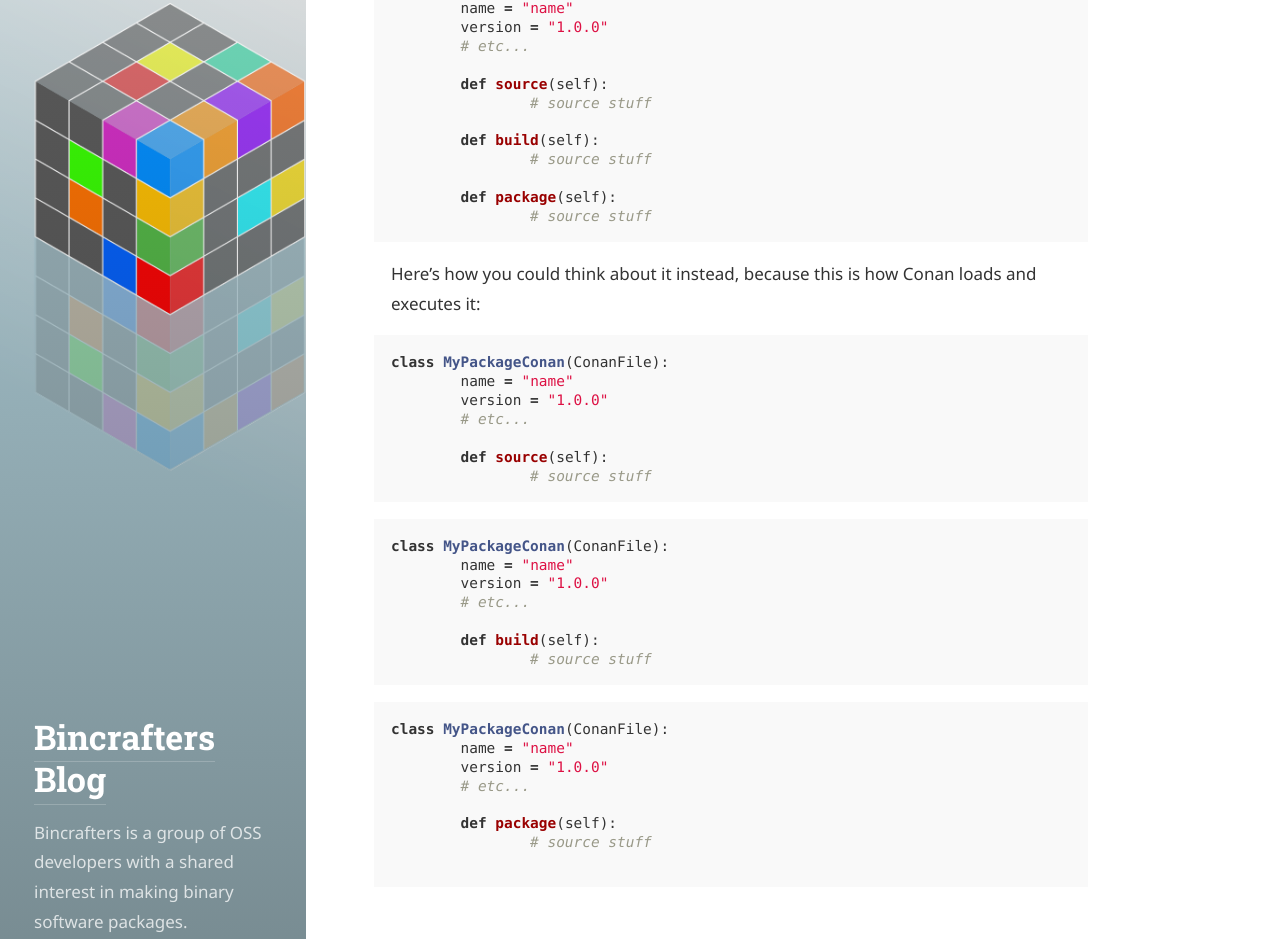
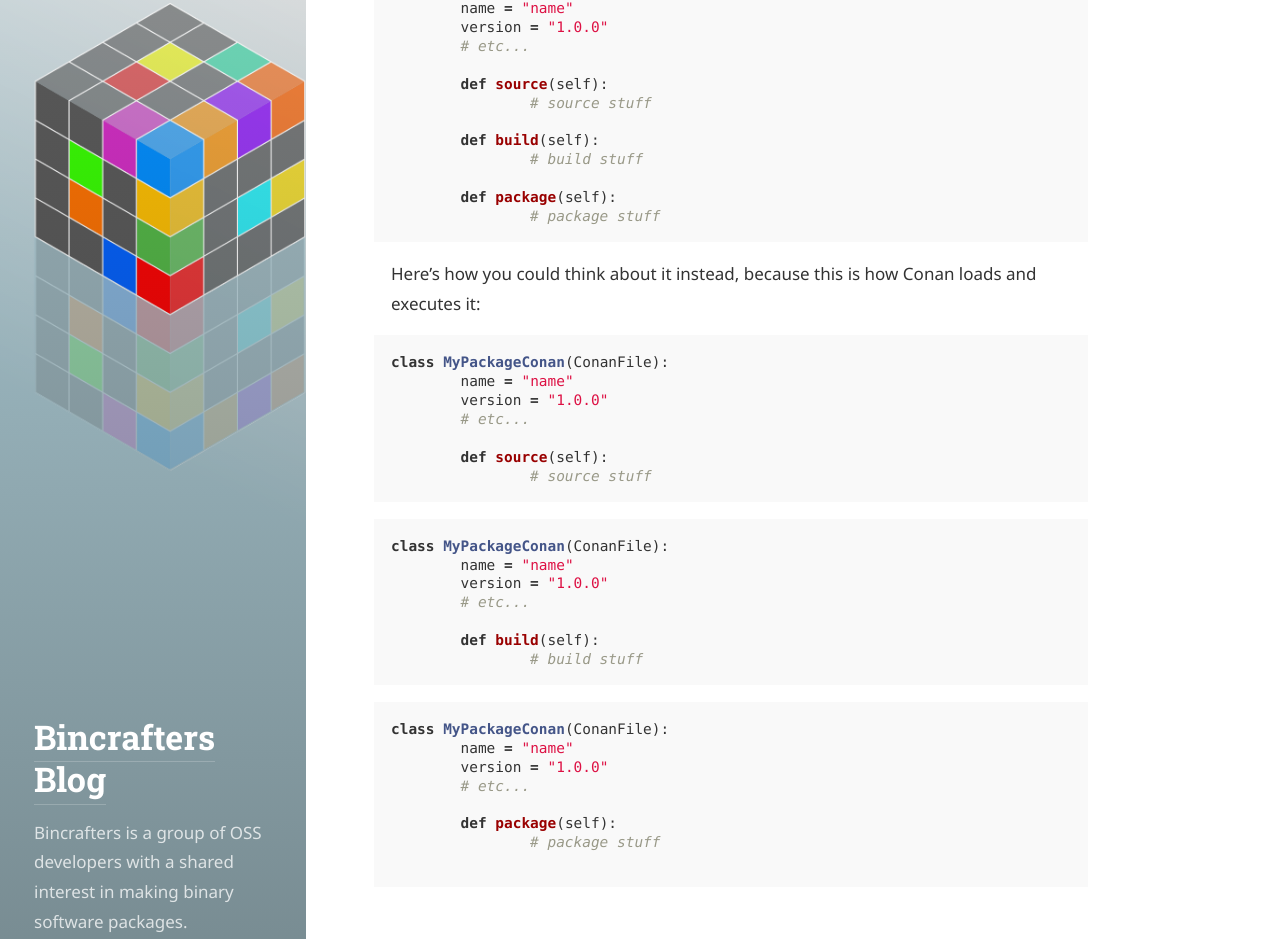
Before and after one commit to bincrafters/bincrafters.github.io, a Jekyll site: the page built from _posts/2018-01-02-Thinking-About-Conanfile.py.md, in a window 1280 px wide and 1400 px high, scrolled down 659 px. Shown: the part 109-1048 px from the top of the window. Built offline with Jekyll 4.4.1, drawn with Linux system fonts in a browser that asks for light colours; some web fonts are replaced.

Commit message:
updated thinking about conanfile post

````diff
--- a/_posts/2018-01-02-Thinking-About-Conanfile.py.md
+++ b/_posts/2018-01-02-Thinking-About-Conanfile.py.md
@@ -21,10 +21,10 @@ class MyPackageConan(ConanFile):
 		# source stuff
 
 	def build(self):
-		# source stuff
+		# build stuff
 
 	def package(self):
-		# source stuff
+		# package stuff
 ```
 
 Here's how you could think about it instead, because this is how Conan loads and executes it:
@@ -47,7 +47,7 @@ class MyPackageConan(ConanFile):
 	# etc...
 
 	def build(self):
-		# source stuff
+		# build stuff
 ```
 
 ```python
@@ -57,7 +57,7 @@ class MyPackageConan(ConanFile):
 	# etc...
 
 	def package(self):
-		# source stuff
+		# package stuff
 
 ```
 
````
